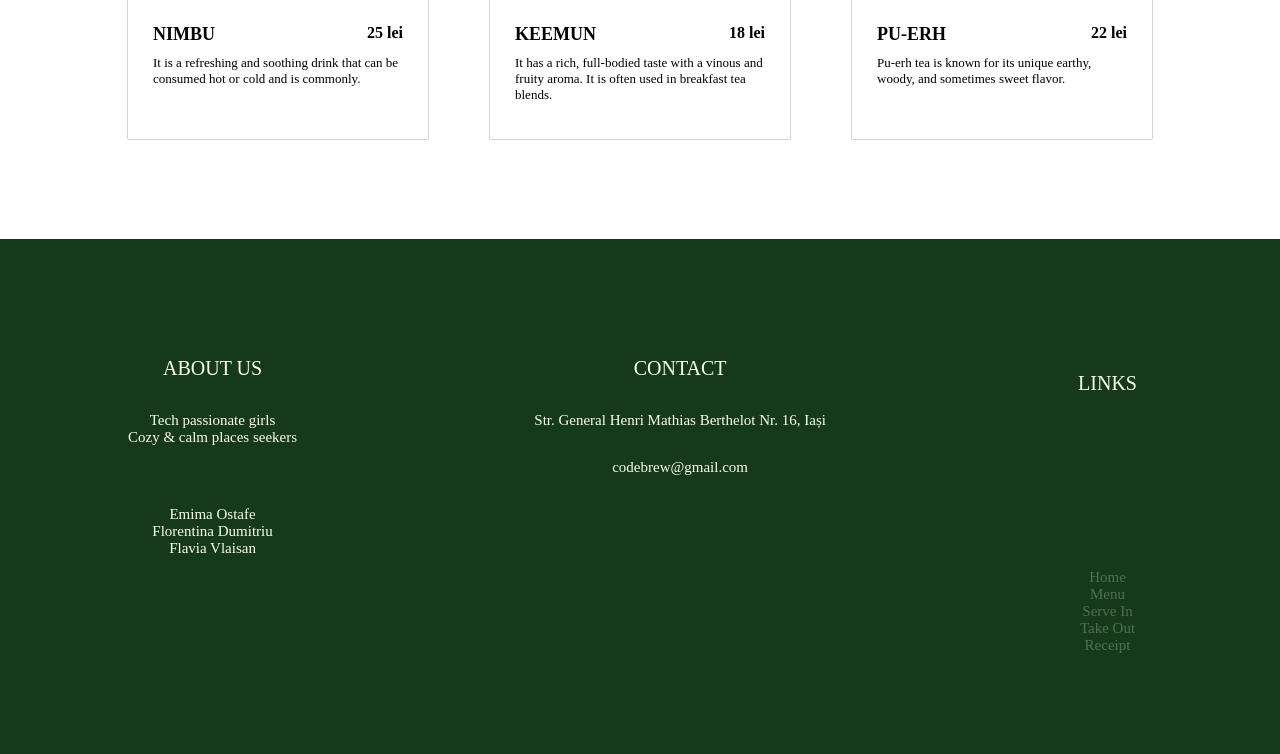
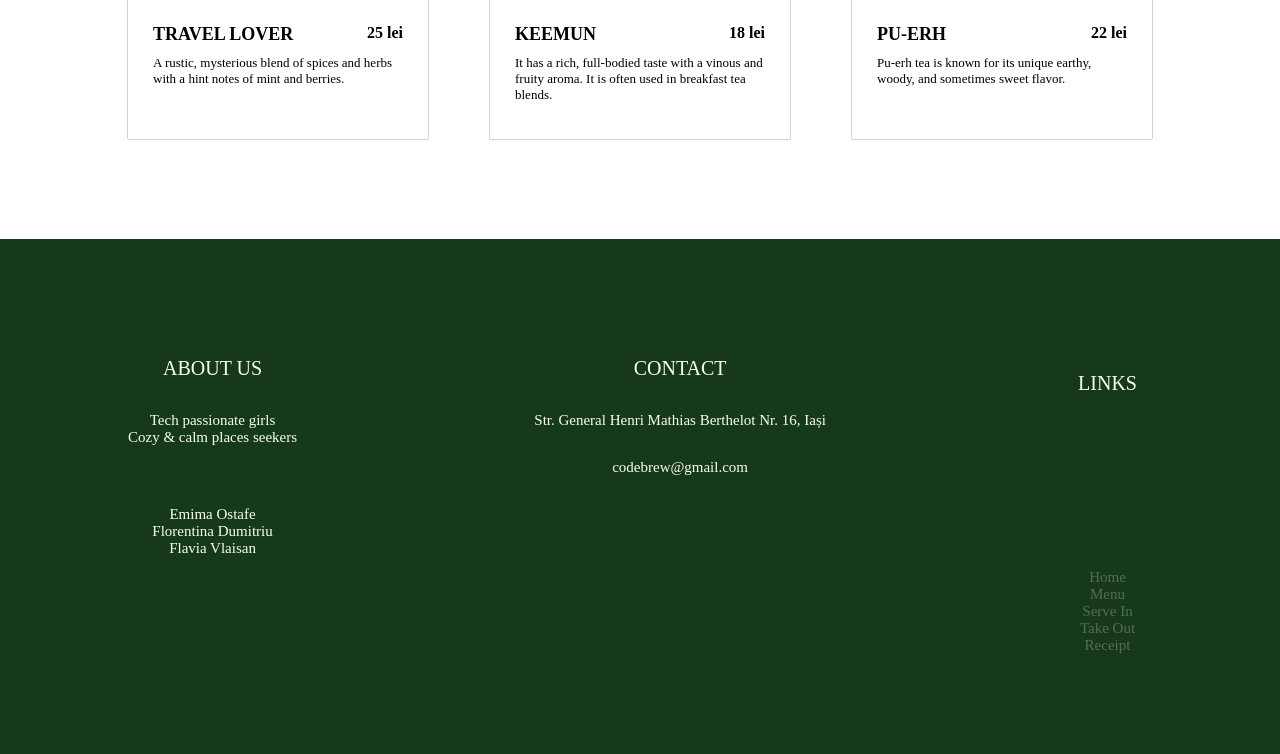
Before and after one commit to emimaostafe/b2tea, a PHP site: page /pages/newmenu.html in a window 1280 px wide. Shown: the part 4931-5685 px from the top of the page. Run offline with PHP 8.4, Linux system fonts and the light colour scheme; some libraries are stand-ins or nearby versions; some web fonts are replaced.

Commit message:
last version

```diff
--- a/pages/newmenu.html
+++ b/pages/newmenu.html
@@ -489,11 +489,12 @@
                 <div class="bottom">
                     <div class="info">
                         <div class="title">
-                            <div class="text">Nimbu</div>
+                            <div class="text">Travel lover</div>
                             <div class="price">25 lei</div>
                         </div>
                         <div class="description">
-                            It is a refreshing and soothing drink that can be consumed hot or cold and is commonly.
+                            A rustic, mysterious blend of spices and herbs with a hint
+                                notes of mint and berries.
                         </div>
                     </div>
                 </div>
--- a/styles/home.css
+++ b/styles/home.css
@@ -471,7 +471,7 @@ header #menu-trigger:hover + .meniu-coborator,
 }
 
 .top_22{
-  background-image: url('../media/apple-spice.jpg');
+  background-image: url('../media/travel-lover.jpg');
 }
 
 
```
